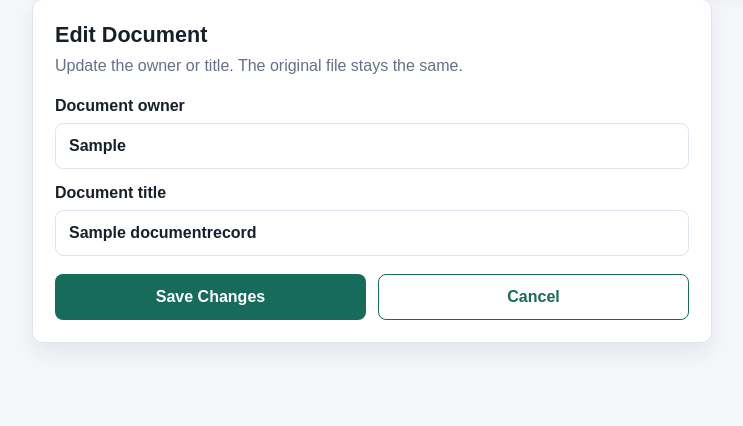
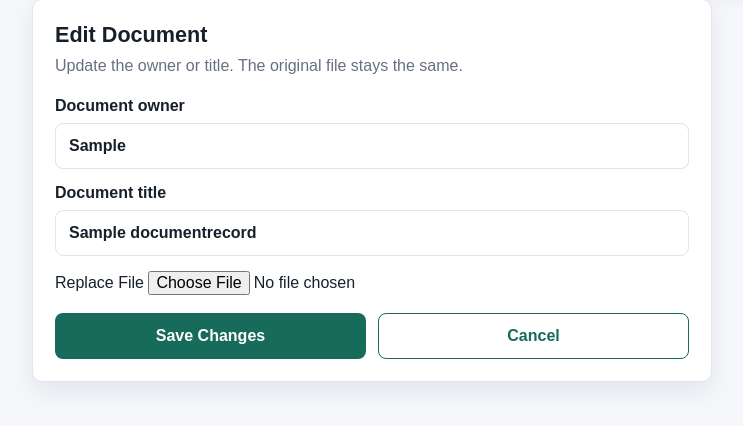
Before and after one commit to harshvishwakarma-05/document-authorization-system, a Django app: page /documents/1/edit/ in a window 1280 px wide. Shown: the part 271-697 px from the top of the page, without its empty margins (68-811 px from the left). Run offline with Django 5.2, Linux system fonts and the light colour scheme; a user stored in the database is signed in; tables that the repository leaves empty hold one stand-in row (values such as "Sample post").

Commit message:
Added document update feature

```diff
--- a/documents/urls.py
+++ b/documents/urls.py
@@ -18,4 +18,10 @@ urlpatterns = [
     path("certificate/<str:token>/", views.certificate_view, name="certificate"),
     path("certificate/<str:token>/document/", views.open_certificate_document_view, name="open_certificate_document"),
     path("certificate/<str:token>/download/", views.download_certificate_document_view, name="download_certificate_document"),
+
+    path(
+    'document/edit/<int:id>/',
+    views.update_document,
+    name='update_document'
+),
 ]
--- a/documents/views.py
+++ b/documents/views.py
@@ -286,3 +286,22 @@ def ledger_is_valid():
             return False
         previous_hash = block.block_hash
     return True
+
+@login_required
+def update_document(request, id):
+    document = get_object_or_404(DocumentRecord, id=id)
+
+    if request.method == "POST":
+        document.title = request.POST.get("title")
+        document.owner = request.POST.get("owner")
+
+        if request.FILES.get("document_file"):
+            document.document_file = request.FILES.get("document_file")
+
+        document.save()
+
+        return redirect("certificate_view", token=document.verification_token)
+
+    return render(request, "documents/edit_document.html", {
+        "document": document
+    })
--- a/templates/documents/edit_document.html
+++ b/templates/documents/edit_document.html
@@ -23,6 +23,8 @@
       {{ form.title.errors }}
     </label>
 
+<label>Replace File</label>
+    <input type="file" name="document_file">
     <div class="button-row">
       <button type="submit">Save Changes</button>
       <a class="button-link secondary" href="{% url 'dashboard' %}">Cancel</a>
```
